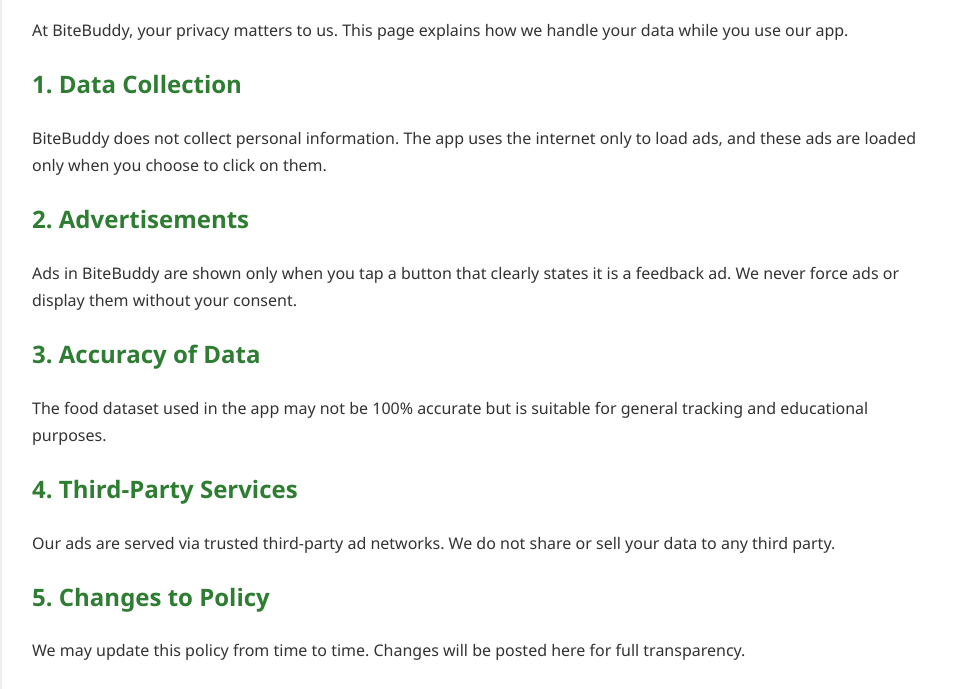
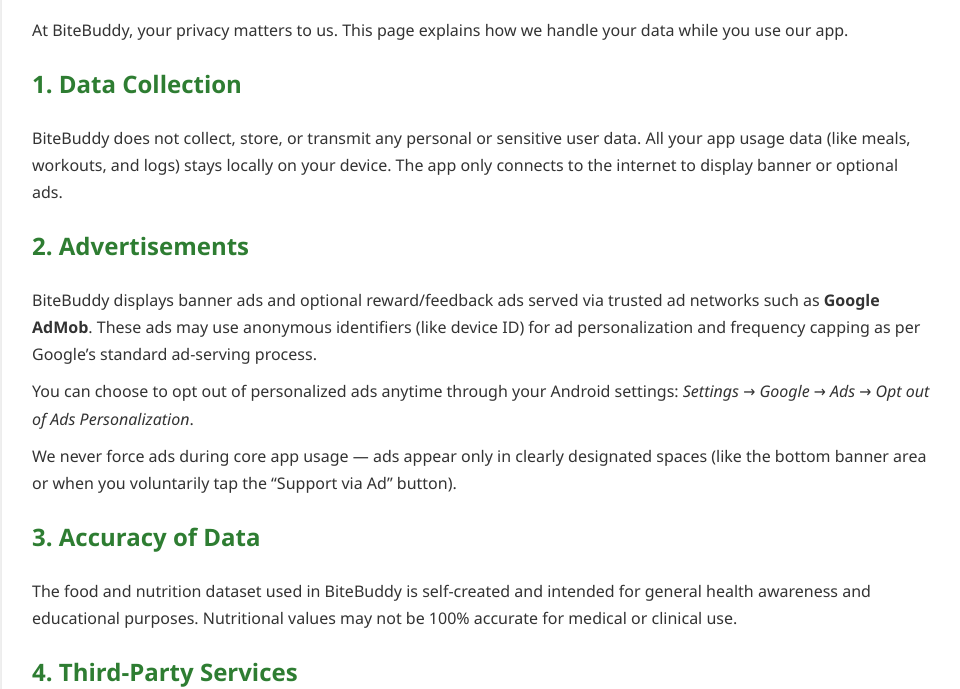
Before and after one commit to Codexyze/Codexyze.github.io, a plain HTML site: page bitebuddy.html in a window 1280 px wide. Shown: the part 129-818 px from the top of the page, without its empty margins (158-1118 px from the left). Drawn offline with Linux system fonts and the light colour scheme.

Commit message:
feat(policy update): Revise BiteBuddy privacy policy details
Updated privacy policy to clarify data handling and ad practices.

```diff
--- a/bitebuddy.html
+++ b/bitebuddy.html
@@ -119,22 +119,51 @@
     <p>At BiteBuddy, your privacy matters to us. This page explains how we handle your data while you use our app.</p>
 
     <h2>1. Data Collection</h2>
-    <p>BiteBuddy does not collect personal information. The app uses the internet only to load ads, and these ads are loaded only when you choose to click on them.</p>
+    <p>
+      BiteBuddy does not collect, store, or transmit any personal or sensitive user data.
+      All your app usage data (like meals, workouts, and logs) stays locally on your device.
+      The app only connects to the internet to display banner or optional ads.
+    </p>
 
     <h2>2. Advertisements</h2>
-    <p>Ads in BiteBuddy are shown only when you tap a button that clearly states it is a feedback ad. We never force ads or display them without your consent.</p>
+    <p>
+      BiteBuddy displays banner ads and optional reward/feedback ads served via trusted ad networks such as
+      <strong>Google AdMob</strong>. These ads may use anonymous identifiers (like device ID)
+      for ad personalization and frequency capping as per Google’s standard ad-serving process.
+    </p>
+    <p>
+      You can choose to opt out of personalized ads anytime through your Android settings:
+      <em>Settings → Google → Ads → Opt out of Ads Personalization</em>.
+    </p>
+    <p>
+      We never force ads during core app usage — ads appear only in clearly designated spaces
+      (like the bottom banner area or when you voluntarily tap the “Support via Ad” button).
+    </p>
 
     <h2>3. Accuracy of Data</h2>
-    <p>The food dataset used in the app may not be 100% accurate but is suitable for general tracking and educational purposes.</p>
+    <p>
+      The food and nutrition dataset used in BiteBuddy is self-created and intended for general health awareness
+      and educational purposes. Nutritional values may not be 100% accurate for medical or clinical use.
+    </p>
 
     <h2>4. Third-Party Services</h2>
-    <p>Our ads are served via trusted third-party ad networks. We do not share or sell your data to any third party.</p>
+    <p>
+      We use trusted third-party ad providers (like Google AdMob) for serving ads.
+      No personal information or health data is shared with these services.
+      BiteBuddy does not use analytics, tracking, or external databases.
+    </p>
 
     <h2>5. Changes to Policy</h2>
-    <p>We may update this policy from time to time. Changes will be posted here for full transparency.</p>
+    <p>
+      We may occasionally update this Privacy Policy to reflect feature or compliance changes.
+      Updates will always be posted here for full transparency.
+    </p>
 
     <div class="note">
-      <strong>Summary:</strong> We respect your privacy. Ads are only shown when you explicitly click for them. No data is collected or shared. Food data is general-purpose and may have slight inaccuracies.
+      <strong>Summary:</strong> BiteBuddy is an offline, privacy-first app.
+      Ads are limited to banners or voluntary views only.
+      No personal or health data is collected, stored, or shared.
+      Food data is general-purpose and may have small inaccuracies.
     </div>
 
     <footer>
```
